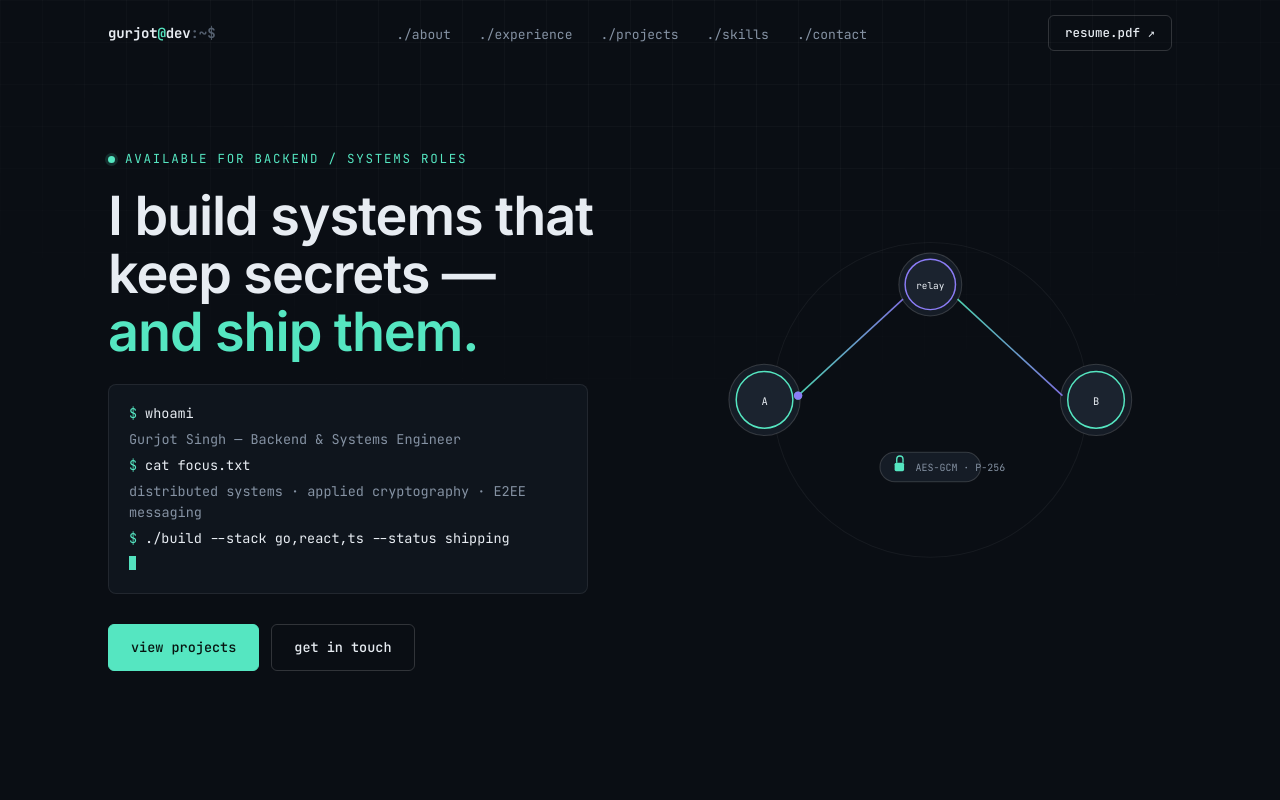
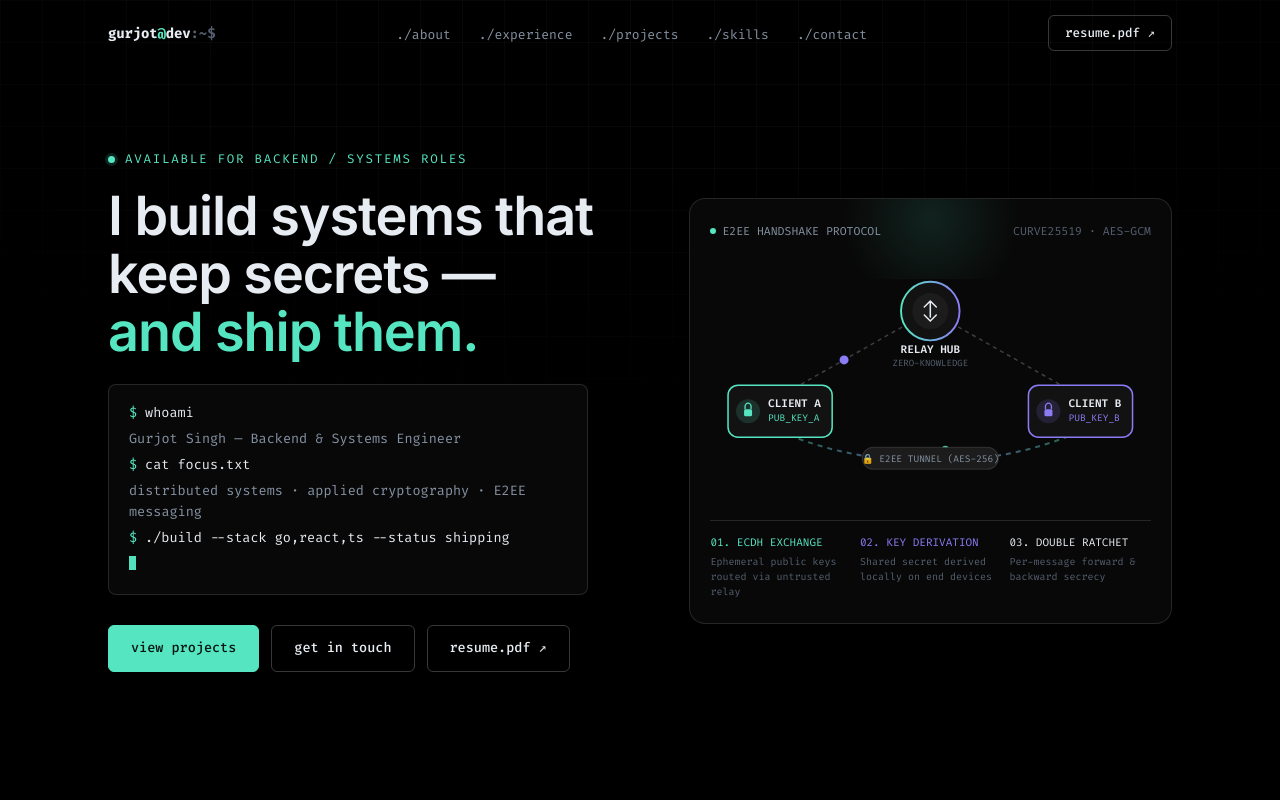
Before and after one commit to PiercedBySanity1410/portfolio, a React (Vite) app: page / in a window 1280 px wide. Shown: the top 800 px of the page. Built offline with nearby package versions, Linux system fonts and the light colour scheme.

Commit message:
feat: add resume download link to contact section and redesign handshake diagram in hero component

```diff
--- a/src/components/Contact.jsx
+++ b/src/components/Contact.jsx
@@ -2,6 +2,7 @@ import { motion } from 'framer-motion'
 
 const links = [
   { label: 'email', value: 'gurjots.ds.23@nitj.ac.in', href: 'mailto:gurjots.ds.23@nitj.ac.in' },
+  { label: 'resume', value: 'resume.pdf ↗', href: '/resume.pdf', target: '_blank' },
   { label: 'github', value: 'github.com/gurjot', href: '#' },
   { label: 'linkedin', value: 'linkedin.com/in/gurjot', href: '#' },
   { label: 'leetcode', value: 'leetcode.com/gurjot', href: '#' },
@@ -39,6 +40,8 @@ export default function Contact() {
             <a
               key={l.label}
               href={l.href}
+              target={l.target}
+              rel={l.target ? 'noopener noreferrer' : undefined}
               style={{
                 display: 'flex',
                 gap: 14,
--- a/src/components/Hero.jsx
+++ b/src/components/Hero.jsx
@@ -10,101 +10,205 @@ const lines = [
 
 const container = {
   hidden: {},
-  show: { transition: { staggerChildren: 0.16, delayChildren: 0.2 } },
+  show: { transition: { staggerChildren: 0.12, delayChildren: 0.2 } },
 }
 
 const item = {
-  hidden: { opacity: 0, y: 10 },
-  show: { opacity: 1, y: 0, transition: { duration: 0.45, ease: 'easeOut' } },
+  hidden: { opacity: 0, x: -10 },
+  show: { opacity: 1, x: 0, transition: { type: 'spring', stiffness: 150, damping: 15 } },
 }
 
 function HandshakeDiagram() {
   return (
-    <svg viewBox="0 0 460 380" fill="none" style={{ width: '100%', height: 'auto' }} role="img" aria-label="Diagram of an encrypted handshake between two clients through a relay">
+    <div style={{
+      position: 'relative',
+      background: 'var(--surface)',
+      border: '1px solid var(--border)',
+      borderRadius: 16,
+      padding: '24px 20px',
+      overflow: 'hidden',
+      boxShadow: '0 20px 40px rgba(0,0,0,0.4)'
+    }}>
+      {/* Background glow effects */}
+      <div style={{
+        position: 'absolute',
+        top: -40,
+        left: '50%',
+        transform: 'translateX(-50%)',
+        width: 220,
+        height: 120,
+        background: 'radial-gradient(circle, rgba(85,230,193,0.12) 0%, transparent 70%)',
+        pointerEvents: 'none'
+      }} />
+
+      <div style={{
+        display: 'flex',
+        justifyContent: 'space-between',
+        alignItems: 'center',
+        marginBottom: 16,
+        fontSize: 11.5,
+        color: 'var(--text-dim)',
+        fontFamily: 'var(--mono)'
+      }}>
+        <span style={{ display: 'flex', alignItems: 'center', gap: 6 }}>
+          <span style={{ width: 6, height: 6, borderRadius: '50%', background: 'var(--accent)', display: 'inline-block' }} />
+          E2EE HANDSHAKE PROTOCOL
+        </span>
+        <span style={{ color: 'var(--text-faint)' }}>CURVE25519 · AES-GCM</span>
+      </div>
+
+      <svg viewBox="0 0 440 250" fill="none" style={{ width: '100%', height: 'auto', display: 'block' }} role="img" aria-label="Diagram of an encrypted handshake between two clients through a relay">
         <defs>
-        <linearGradient id="edge" x1="0" y1="0" x2="1" y2="0">
-          <stop offset="0%" stopColor="#55e6c1" stopOpacity="0.9" />
-          <stop offset="100%" stopColor="#8b7cf6" stopOpacity="0.9" />
+          <linearGradient id="relayGrad" x1="0" y1="0" x2="1" y2="0">
+            <stop offset="0%" stopColor="#55e6c1" />
+            <stop offset="100%" stopColor="#8b7cf6" />
+          </linearGradient>
+          <linearGradient id="tunnelGrad" x1="0" y1="0" x2="1" y2="0">
+            <stop offset="0%" stopColor="#55e6c1" stopOpacity="0.4" />
+            <stop offset="50%" stopColor="#8b7cf6" stopOpacity="0.6" />
+            <stop offset="100%" stopColor="#55e6c1" stopOpacity="0.4" />
           </linearGradient>
         </defs>
 
-      {/* background grid ring */}
-      <circle cx="230" cy="180" r="150" stroke="rgba(255,255,255,0.05)" strokeWidth="1" />
-
-      {/* static faint node shells */}
-      <circle cx="72" cy="180" r="34" fill="var(--surface-2)" stroke="var(--border-strong)" />
-      <circle cx="230" cy="70" r="30" fill="var(--surface-2)" stroke="var(--border-strong)" />
-      <circle cx="388" cy="180" r="34" fill="var(--surface-2)" stroke="var(--border-strong)" />
-
-      {/* edges */}
-      <motion.path
-        d="M104 176 L204 84"
-        stroke="url(#edge)"
+        {/* Connection Paths */}
+        <path
+          d="M 70 140 L 220 55"
+          stroke="var(--border-strong)"
           strokeWidth="1.5"
-        strokeDasharray="4 5"
-        initial={{ pathLength: 0, opacity: 0 }}
-        animate={{ pathLength: 1, opacity: 1 }}
-        transition={{ duration: 1.1, delay: 0.6, ease: 'easeInOut' }}
+          strokeDasharray="4 4"
         />
-      <motion.path
-        d="M256 84 L356 176"
-        stroke="url(#edge)"
+        <path
+          d="M 220 55 L 370 140"
+          stroke="var(--border-strong)"
           strokeWidth="1.5"
-        strokeDasharray="4 5"
-        initial={{ pathLength: 0, opacity: 0 }}
-        animate={{ pathLength: 1, opacity: 1 }}
-        transition={{ duration: 1.1, delay: 0.85, ease: 'easeInOut' }}
+          strokeDasharray="4 4"
         />
 
-      {/* traveling packets */}
-      <motion.circle
-        r="4"
-        fill="#55e6c1"
-        initial={{ offsetDistance: '0%', opacity: 0 }}
-        animate={{ offsetDistance: '100%', opacity: [0, 1, 1, 0] }}
-        transition={{ duration: 2.4, delay: 1.6, repeat: Infinity, repeatDelay: 0.6, ease: 'easeInOut' }}
-        style={{ offsetPath: "path('M104 176 L204 84 L256 84 L356 176')" }}
-      />
-      <motion.circle
-        r="4"
-        fill="#8b7cf6"
-        initial={{ offsetDistance: '100%', opacity: 0 }}
-        animate={{ offsetDistance: '0%', opacity: [0, 1, 1, 0] }}
-        transition={{ duration: 2.4, delay: 2.6, repeat: Infinity, repeatDelay: 0.6, ease: 'easeInOut' }}
-        style={{ offsetPath: "path('M104 176 L204 84 L256 84 L356 176')" }}
+        {/* Direct E2EE Virtual Tunnel Path */}
+        <path
+          d="M 70 175 C 160 215, 280 215, 370 175"
+          stroke="url(#tunnelGrad)"
+          strokeWidth="2"
+          strokeDasharray="5 5"
         />
 
-      {/* nodes on top */}
-      <g>
-        <circle cx="72" cy="180" r="27" fill="var(--surface-3)" stroke="var(--accent)" strokeWidth="1.4" />
-        <text x="72" y="185" textAnchor="middle" fontFamily="JetBrains Mono" fontSize="10" fill="var(--text)">A</text>
-      </g>
-      <g>
+        {/* Animated Packets along Left/Right paths using direct keyframes */}
         <motion.circle
-          cx="230" cy="70" r="24"
-          fill="var(--surface-3)" stroke="var(--accent-2)" strokeWidth="1.4"
-          animate={{ scale: [1, 1.06, 1] }}
-          transition={{ duration: 2.2, repeat: Infinity, ease: 'easeInOut' }}
+          r="4.5"
+          fill="#55e6c1"
+          animate={{
+            cx: [70, 220, 370, 370],
+            cy: [140, 55, 140, 140],
+            opacity: [0, 1, 1, 0]
+          }}
+          transition={{
+            duration: 3,
+            repeat: Infinity,
+            ease: "easeInOut",
+            repeatDelay: 0.5
+          }}
         />
-        <text x="230" y="74" textAnchor="middle" fontFamily="JetBrains Mono" fontSize="9" fill="var(--text)">relay</text>
-      </g>
-      <g>
-        <circle cx="388" cy="180" r="27" fill="var(--surface-3)" stroke="var(--accent)" strokeWidth="1.4" />
-        <text x="388" y="185" textAnchor="middle" fontFamily="JetBrains Mono" fontSize="10" fill="var(--text)">B</text>
+
+        <motion.circle
+          r="4.5"
+          fill="#8b7cf6"
+          animate={{
+            cx: [370, 220, 70, 70],
+            cy: [140, 55, 140, 140],
+            opacity: [0, 1, 1, 0]
+          }}
+          transition={{
+            duration: 3,
+            repeat: Infinity,
+            ease: "easeInOut",
+            delay: 1.5,
+            repeatDelay: 0.5
+          }}
+        />
+
+        {/* Packet traveling across E2EE Tunnel */}
+        <motion.circle
+          r="3.5"
+          fill="#55e6c1"
+          animate={{
+            cx: [70, 220, 370],
+            cy: [175, 195, 175],
+            opacity: [0, 0.9, 0]
+          }}
+          transition={{
+            duration: 2.2,
+            repeat: Infinity,
+            ease: "easeInOut",
+            delay: 0.8
+          }}
+        />
+
+        {/* Relay Server Node (Top Center) */}
+        <g transform="translate(220, 55)">
+          <motion.circle
+            r="28"
+            fill="var(--surface-2)"
+            stroke="url(#relayGrad)"
+            strokeWidth="1.8"
+            animate={{ scale: [1, 1.05, 1] }}
+            transition={{ duration: 2.5, repeat: Infinity, ease: "easeInOut" }}
+          />
+          <circle r="18" fill="var(--surface-3)" />
+          <path d="M -6 -4 L 0 -10 L 6 -4 M 0 -9 V 6 M -6 4 L 0 10 L 6 4" stroke="var(--text)" strokeWidth="1.5" strokeLinecap="round" strokeLinejoin="round" />
+          <text y="42" textAnchor="middle" fill="var(--text)" fontSize="11" fontWeight="600" fontFamily="var(--mono)">RELAY HUB</text>
+          <text y="55" textAnchor="middle" fill="var(--text-faint)" fontSize="9" fontFamily="var(--mono)">ZERO-KNOWLEDGE</text>
         </g>
 
-      {/* lock badge */}
-      <motion.g
-        initial={{ opacity: 0, y: 8 }}
-        animate={{ opacity: 1, y: 0 }}
-        transition={{ duration: 0.6, delay: 1.4 }}
-      >
-        <rect x="182" y="230" width="96" height="28" rx="14" fill="var(--surface-2)" stroke="var(--border-strong)" />
-        <rect x="196" y="240" width="9" height="8" rx="1.5" fill="var(--accent)" />
-        <path d="M198 240 v-3.5 a3 3 0 0 1 6 0 V240" stroke="var(--accent)" strokeWidth="1.3" fill="none" />
-        <text x="216" y="248" fontFamily="JetBrains Mono" fontSize="9.5" fill="var(--text-dim)">AES-GCM · P-256</text>
-      </motion.g>
+        {/* Client A Node (Left) */}
+        <g transform="translate(70, 155)">
+          <rect x="-52" y="-26" width="104" height="52" rx="10" fill="var(--surface-2)" stroke="#55e6c1" strokeWidth="1.5" />
+          <circle cx="-32" cy="0" r="12" fill="rgba(85,230,193,0.15)" />
+          <path d="M -35 -2 V -5 C -35 -6.5 -33.5 -8 -32 -8 C -30.5 -8 -29 -6.5 -29 -5 V -2" stroke="#55e6c1" strokeWidth="1.3" fill="none" />
+          <rect x="-36" y="-2" width="8" height="7" rx="1.5" fill="#55e6c1" />
+          <text x="-12" y="-4" fill="var(--text)" fontSize="11" fontWeight="600" fontFamily="var(--mono)">CLIENT A</text>
+          <text x="-12" y="10" fill="#55e6c1" fontSize="9.5" fontFamily="var(--mono)">PUB_KEY_A</text>
+        </g>
+
+        {/* Client B Node (Right) */}
+        <g transform="translate(370, 155)">
+          <rect x="-52" y="-26" width="104" height="52" rx="10" fill="var(--surface-2)" stroke="#8b7cf6" strokeWidth="1.5" />
+          <circle cx="-32" cy="0" r="12" fill="rgba(139,124,246,0.15)" />
+          <path d="M -35 -2 V -5 C -35 -6.5 -33.5 -8 -32 -8 C -30.5 -8 -29 -6.5 -29 -5 V -2" stroke="#8b7cf6" strokeWidth="1.3" fill="none" />
+          <rect x="-36" y="-2" width="8" height="7" rx="1.5" fill="#8b7cf6" />
+          <text x="-12" y="-4" fill="var(--text)" fontSize="11" fontWeight="600" fontFamily="var(--mono)">CLIENT B</text>
+          <text x="-12" y="10" fill="#8b7cf6" fontSize="9.5" fontFamily="var(--mono)">PUB_KEY_B</text>
+        </g>
+
+        {/* E2EE Tunnel Label */}
+        <g transform="translate(220, 202)">
+          <rect x="-68" y="-11" width="136" height="22" rx="11" fill="var(--surface-3)" stroke="var(--border)" />
+          <text y="3.5" textAnchor="middle" fill="var(--text-dim)" fontSize="9.5" fontFamily="var(--mono)">🔒 E2EE TUNNEL (AES-256)</text>
+        </g>
       </svg>
+
+      {/* Protocol Steps Footer */}
+      <div style={{
+        display: 'grid',
+        gridTemplateColumns: 'repeat(3, 1fr)',
+        gap: 8,
+        marginTop: 14,
+        paddingTop: 14,
+        borderTop: '1px solid var(--border)'
+      }}>
+        <div style={{ fontSize: 11, fontFamily: 'var(--mono)' }}>
+          <div style={{ color: 'var(--accent)', marginBottom: 2 }}>01. ECDH EXCHANGE</div>
+          <div style={{ color: 'var(--text-faint)', fontSize: 10 }}>Ephemeral public keys routed via untrusted relay</div>
+        </div>
+        <div style={{ fontSize: 11, fontFamily: 'var(--mono)' }}>
+          <div style={{ color: '#8b7cf6', marginBottom: 2 }}>02. KEY DERIVATION</div>
+          <div style={{ color: 'var(--text-faint)', fontSize: 10 }}>Shared secret derived locally on end devices</div>
+        </div>
+        <div style={{ fontSize: 11, fontFamily: 'var(--mono)' }}>
+          <div style={{ color: 'var(--text)', marginBottom: 2 }}>03. DOUBLE RATCHET</div>
+          <div style={{ color: 'var(--text-faint)', fontSize: 10 }}>Per-message forward & backward secrecy</div>
+        </div>
+      </div>
+    </div>
   )
 }
 
@@ -113,14 +217,14 @@ export default function Hero() {
     <section id="top" style={{ paddingTop: 150, paddingBottom: 90 }}>
       <div className="wrap" style={{ display: 'grid', gridTemplateColumns: '1.05fr 0.95fr', gap: 48, alignItems: 'center' }}>
         <div>
-          <motion.div initial={{ opacity: 0, y: 8 }} animate={{ opacity: 1, y: 0 }} transition={{ duration: 0.5 }} className="eyebrow">
+          <motion.div initial={{ opacity: 0, y: 8 }} animate={{ opacity: 1, y: 0 }} transition={{ type: 'spring', stiffness: 120, damping: 20 }} className="eyebrow">
             available for backend / systems roles
           </motion.div>
 
           <motion.h1
             initial={{ opacity: 0, y: 14 }}
             animate={{ opacity: 1, y: 0 }}
-            transition={{ duration: 0.6, delay: 0.1 }}
+            transition={{ type: 'spring', stiffness: 100, damping: 20, delay: 0.1 }}
             style={{ fontSize: 'clamp(34px, 4.6vw, 54px)', fontWeight: 700, lineHeight: 1.08, letterSpacing: '-0.02em', marginBottom: 22 }}
           >
             I build systems that keep secrets —
@@ -158,11 +262,12 @@ export default function Hero() {
           <motion.div
             initial={{ opacity: 0, y: 10 }}
             animate={{ opacity: 1, y: 0 }}
-            transition={{ duration: 0.5, delay: 0.9 }}
+            transition={{ type: 'spring', stiffness: 120, damping: 20, delay: 0.9 }}
             style={{ display: 'flex', gap: 12, marginTop: 30, flexWrap: 'wrap' }}
           >
-            <a href="#projects" className="btn primary">view projects</a>
-            <a href="#contact" className="btn">get in touch</a>
+            <motion.a whileHover={{ scale: 1.05 }} whileTap={{ scale: 0.95 }} href="#projects" className="btn primary">view projects</motion.a>
+            <motion.a whileHover={{ scale: 1.05 }} whileTap={{ scale: 0.95 }} href="#contact" className="btn">get in touch</motion.a>
+            <motion.a whileHover={{ scale: 1.05 }} whileTap={{ scale: 0.95 }} href="/resume.pdf" target="_blank" rel="noopener noreferrer" className="btn">resume.pdf ↗</motion.a>
           </motion.div>
         </div>
 
--- a/src/components/Nav.jsx
+++ b/src/components/Nav.jsx
@@ -54,7 +54,7 @@ export default function Nav() {
             </li>
           ))}
         </ul>
-        <a href="#contact" className="btn mono" style={{ padding: '8px 16px', fontSize: 12.5 }}>
+        <a href="/resume.pdf" target="_blank" rel="noopener noreferrer" className="btn mono" style={{ padding: '8px 16px', fontSize: 12.5 }}>
           resume.pdf ↗
         </a>
       </nav>
--- a/src/index.css
+++ b/src/index.css
@@ -1,10 +1,12 @@
+@import url('https://fonts.googleapis.com/css2?family=Fira+Code:wght@400;500;600;700&display=swap');
+
 :root {
-  --bg: #0a0e14;
-  --surface: #0f151d;
-  --surface-2: #151c26;
-  --surface-3: #1b232f;
-  --border: rgba(255, 255, 255, 0.08);
-  --border-strong: rgba(255, 255, 255, 0.16);
+  --bg: #000000;
+  --surface: #080808;
+  --surface-2: #121212;
+  --surface-3: #1c1c1c;
+  --border: rgba(255, 255, 255, 0.12);
+  --border-strong: rgba(255, 255, 255, 0.22);
   --text: #e7ecf2;
   --text-dim: #8592a3;
   --text-faint: #545f6e;
@@ -13,8 +15,8 @@
   --accent-2: #8b7cf6;
   --accent-2-dim: #574e96;
 
-  --mono: 'JetBrains Mono', ui-monospace, SFMono-Regular, Menlo, monospace;
-  --sans: 'Inter', -apple-system, BlinkMacSystemFont, 'Segoe UI', sans-serif;
+  --mono: 'Google Sans Mono', 'Google Sans Code', 'Fira Code', 'JetBrains Mono', ui-monospace, SFMono-Regular, Menlo, monospace;
+  --sans: 'Google Sans', 'Inter', -apple-system, BlinkMacSystemFont, 'Segoe UI', sans-serif;
 
   --max-w: 1120px;
 }
@@ -123,7 +125,7 @@ section {
 }
 
 .section-title {
-  font-family: var(--mono);
+  font-family: var(--sans);
   font-weight: 700;
   font-size: clamp(26px, 3.4vw, 36px);
   letter-spacing: -0.01em;
```
Also changed, not shown: src/components/Projects.jsx (+4 -3 lines), 2 other files (tests, documents, lock files or other folders). Lines whose indentation alone changed are shown as unchanged.
